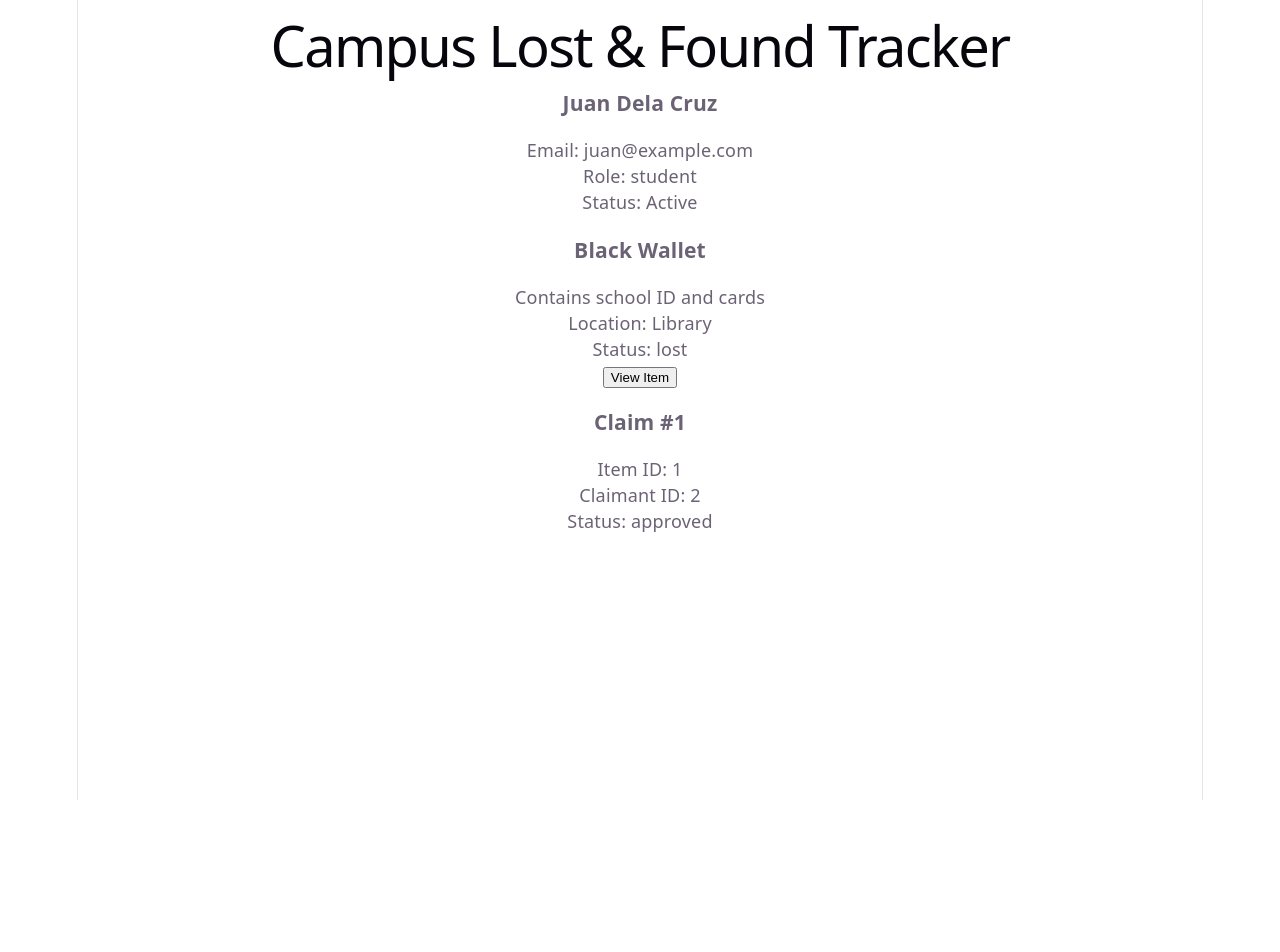
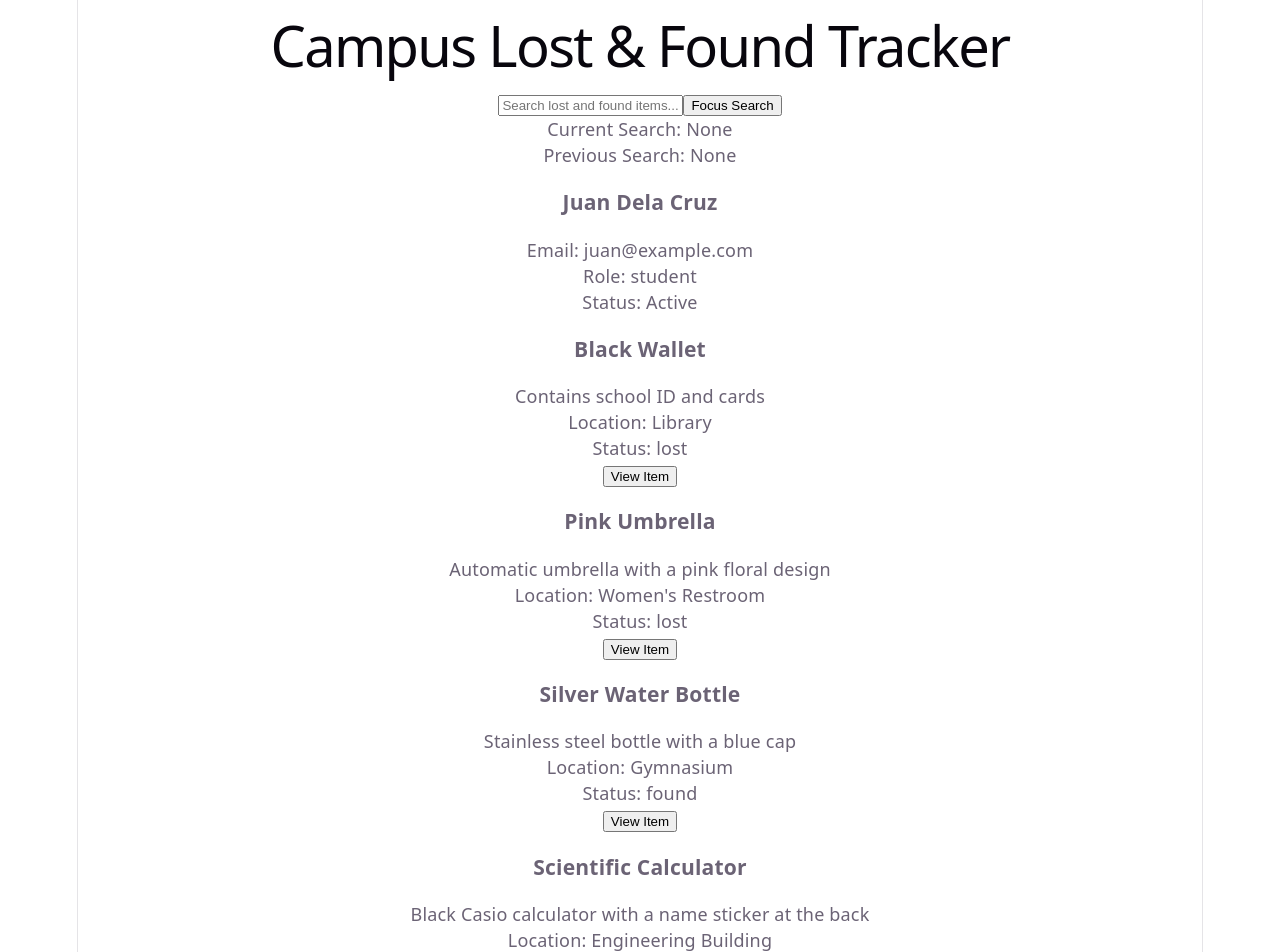
Before and after one commit to katherine-anne/itelect4-project, a React (Vite) app: page / in a window 1280 px wide. Shown: the top 952 px of the page. Before the commit the page ends 800 px from the top, so only its background shows below. Built offline with nearby package versions, Linux system fonts and the light colour scheme.

Commit message:
GT2 Part 2: useState, useEffect, useRef, custom hooks"

```diff
--- a/src/App.tsx
+++ b/src/App.tsx
@@ -1,4 +1,6 @@
-import type { MouseEvent } from "react";
+import { useState, useEffect, useRef } from "react";
+import useToggle from "./hooks/useToggle";
+import usePrevious from "./hooks/usePrevious";
 
 import UserCard from "./components/UserCard";
 import ItemCard from "./components/ItemCard";
@@ -14,7 +16,8 @@ const student: User = {
   isActive: true,
 };
 
-const lostItem: Item = {
+const lostItems: Item[] = [
+  {
     id: 1,
     itemName: "Black Wallet",
     description: "Contains school ID and cards",
@@ -22,7 +25,35 @@ const lostItem: Item = {
     dateReported: new Date(),
     status: "lost",
     ownerId: 1,
-};
+  },
+  {
+    id: 2,
+    itemName: "Pink Umbrella",
+    description: "Automatic umbrella with a pink floral design",
+    location: "Women's Restroom",
+    dateReported: new Date(),
+    status: "lost",
+    ownerId: 2,
+  },
+  {
+    id: 3,
+    itemName: "Silver Water Bottle",
+    description: "Stainless steel bottle with a blue cap",
+    location: "Gymnasium",
+    dateReported: new Date(),
+    status: "found",
+    ownerId: 3,
+  },
+  {
+    id: 4,
+    itemName: "Scientific Calculator",
+    description: "Black Casio calculator with a name sticker at the back",
+    location: "Engineering Building",
+    dateReported: new Date(),
+    status: "claimed",
+    ownerId: 4,
+  },
+];
 
 const claim: Claim = {
   id: 1,
@@ -34,21 +65,78 @@ const claim: Claim = {
 };
 
 function App() {
+  const [selectedUser, setSelectedUser] = useState<User | null>(null);
+  // List of lost and found items
+  const [items, setItems] = useState<Item[]>([]);
+  const [selectedClaim, setSelectedClaim] = useState<Claim | null>(null);
+  // Tracks whether mock data is still loading
+  const [isLoading, setIsLoading] = useState<boolean>(true);
+  const [searchTerm, setSearchTerm] = useState<string>("");
+  const previousSearchTerm = usePrevious(searchTerm);
+  const [showClaims, toggleShowClaims] = useToggle(true);
+
+  const searchInputRef = useRef<HTMLInputElement>(null);
+
+  useEffect(() => {
+    const timer = setTimeout(() => {
+      setSelectedUser(student);
+      setItems(lostItems);
+      setSelectedClaim(claim);
+      setIsLoading(false);
+    }, 500);
+
+    return () => clearTimeout(timer);
+  }, []);
+
+  const focusSearch = (): void => {
+    searchInputRef.current?.focus();
+  };
+
   // Typed event handler
-  const handleViewItem = (event: MouseEvent<HTMLButtonElement>): void => {
-    console.log(event.currentTarget);
-    alert(`Viewing Item: ${lostItem.itemName}`);
+  const handleViewItem = (item: Item): void => {
+    alert(`Viewing Item: ${item.itemName}`);
   };
+
+  if (isLoading) {
+    return <p>Loading lost and found data...</p>;
+  }
+
+  const handleSearchChange = (e: React.ChangeEvent<HTMLInputElement>): void => {
+    setSearchTerm(e.target.value);
+  };
+
+  const filteredItems = items.filter((item) =>
+    item.itemName.toLowerCase().includes(searchTerm.toLowerCase()),
+  );
 
   return (
     <div>
       <h1>Campus Lost & Found Tracker</h1>
 
-      <UserCard user={student} />
+      <input
+        ref={searchInputRef}
+        type="text"
+        placeholder="Search lost and found items..."
+        value={searchTerm}
+        onChange={handleSearchChange}
+      />
 
-      <ItemCard item={lostItem} onSelect={handleViewItem} />
+      <button onClick={focusSearch}>Focus Search</button>
 
-      <ClaimCard claim={claim} />
+      <p>Current Search: {searchTerm || "None"}</p>
+      <p>Previous Search: {previousSearchTerm || "None"}</p>
+
+      {selectedUser && <UserCard user={selectedUser} />}
+
+      {filteredItems.map((item) => (
+        <ItemCard key={item.id} item={item} onSelect={handleViewItem} />
+      ))}
+
+      <button onClick={toggleShowClaims}>
+        {showClaims ? "Hide Claim" : "Show Claim"}
+      </button>
+
+      {showClaims && selectedClaim && <ClaimCard claim={selectedClaim} />}
     </div>
   );
 }
--- a/src/components/ItemCard.tsx
+++ b/src/components/ItemCard.tsx
@@ -3,7 +3,7 @@ import type { Item } from "../types";
 
 interface ItemCardProps {
   item: Item;
-  onSelect: (event: MouseEvent<HTMLButtonElement>) => void;
+  onSelect: (item: Item) => void;
 }
 
 function ItemCard({ item, onSelect }: ItemCardProps) {
@@ -14,7 +14,7 @@ function ItemCard({ item, onSelect }: ItemCardProps) {
       <p>Location: {item.location}</p>
       <p>Status: {item.status}</p>
 
-      <button onClick={onSelect}>View Item</button>
+      <button onClick={() => onSelect(item)}>View Item</button>
     </div>
   );
 }
--- /dev/null
+++ b/src/hooks/usePrevious.ts
@@ -0,0 +1,11 @@
+import { useRef, useEffect } from "react";
+// Generic T -- works for any state type (string, number, User, etc.)
+function usePrevious<T>(value: T): T | undefined {
+  // useRef<T>() alone will NOT compile -- it needs an initial value
+  const ref = useRef<T | undefined>(undefined);
+  useEffect(() => {
+    ref.current = value;
+  }, [value]);
+  return ref.current;
+}
+export default usePrevious;
--- /dev/null
+++ b/src/hooks/useToggle.ts
@@ -0,0 +1,14 @@
+import { useState } from "react";
+
+// Explicit return type: a tuple of [current value, toggle function]
+function useToggle(initialValue: boolean): [boolean, () => void] {
+  const [value, setValue] = useState<boolean>(initialValue);
+
+  const toggle = (): void => {
+    setValue((prev) => !prev);
+  };
+
+  return [value, toggle];
+}
+
+export default useToggle;
```
Lines whose indentation alone changed are shown as unchanged.
